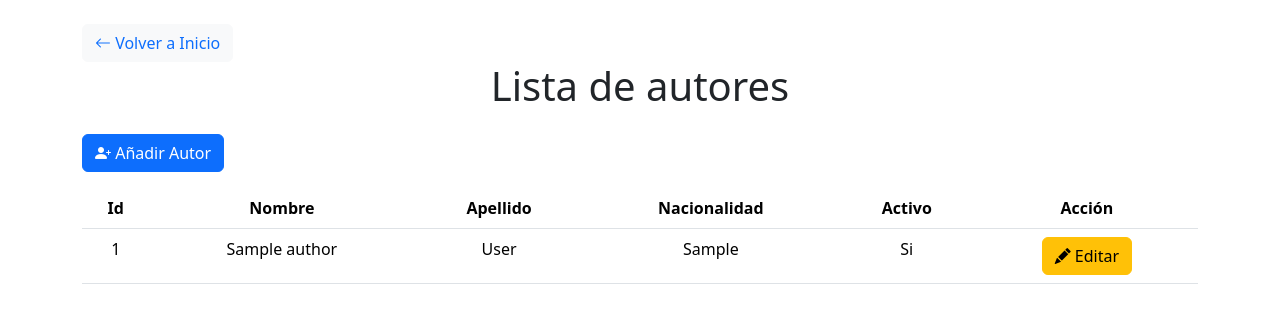
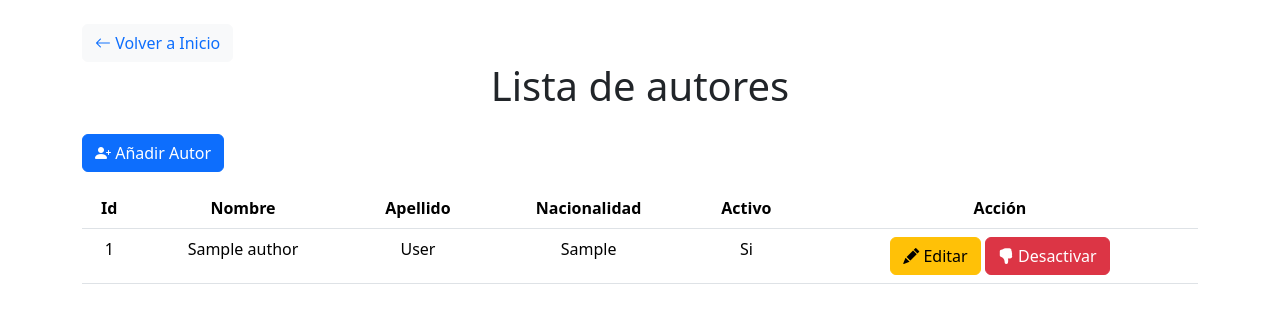
Before and after one commit to analidia27/WebApp, a Django app: page /autores/listado in a window 1280 px wide. Shown: the top 323 px of the page. Run offline with Django 4.2, Linux system fonts and the light colour scheme; tables that the repository leaves empty hold one stand-in row (values such as "Sample post").

Commit message:
feat: change status for authors

```diff
--- a/library/urls.py
+++ b/library/urls.py
@@ -10,5 +10,5 @@ urlpatterns = [
     path('autores/nuevo', views.create_update_author, name='create_author'),
     path('autores/editar/<int:id>', views.create_update_author, name='update_author'),
     path('autores/listado', views.list_authors, name='list_authors'),
-
+    path('autores/estado/<int:id>', views.change_status_author, name='change_status_author'),
 ]
--- a/library/views.py
+++ b/library/views.py
@@ -88,3 +88,12 @@ def list_authors(request):
     }
 
     return render(request, 'list_authors.html', context=context)
+
+def change_status_author(request,id):
+    author = Author.objects.get(id=id)
+    if author.is_active:
+        author.is_active = False
+    else:
+        author.is_active = True
+    author.save()
+    return redirect('list_authors')
--- a/templates/list_authors.html
+++ b/templates/list_authors.html
@@ -39,6 +39,17 @@
           <i class="bi bi-pencil-fill"></i>
           Editar
         </a>
+        {% if author.is_active %}
+        <a href="./estado/{{author.id}}" class="btn btn-danger">
+          <i class="bi bi-hand-thumbs-down-fill"></i>
+          Desactivar
+        </a>
+        {%else %}
+        <a href="./estado/{{author.id}}" class="btn btn-success">
+          <i class="bi bi-hand-thumbs-up-fill"></i>
+          Activar
+        </a>
+        {%endif%}
       </td>
     </tr>
     {% endfor %}
```
